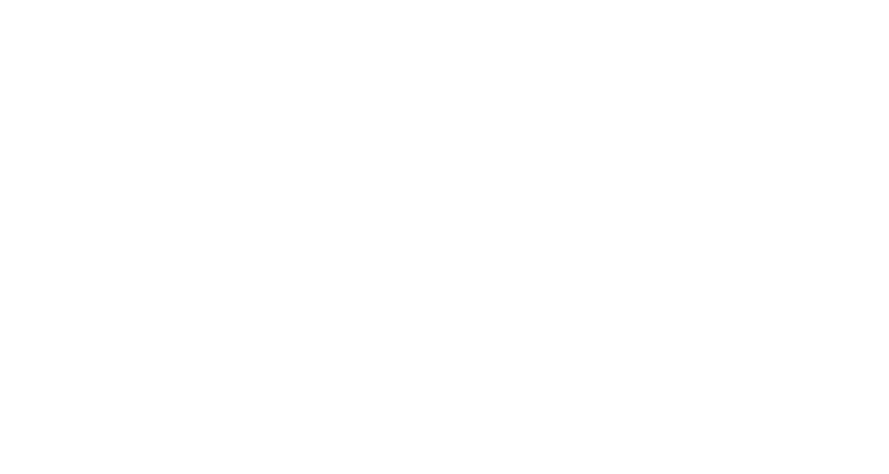
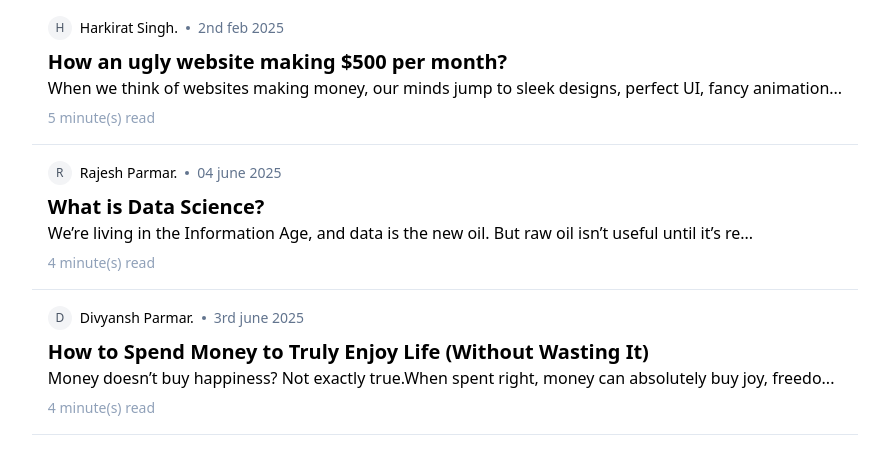
Before and after one commit to rajeshparmar69576/medium, a React (Vite) app in the folder medium/frontend/: page /blogs in a window 1280 px wide. Before the commit this address had no page. Shown: the top 474 px of the page, without its empty margins (195-1084 px from the left). Built offline with nearby package versions, Linux system fonts and the light colour scheme.

Commit message:
created blogCard component

```diff
--- a/medium/frontend/src/App.tsx
+++ b/medium/frontend/src/App.tsx
@@ -2,6 +2,7 @@
 import {BrowserRouter as Router,Routes,Route} from 'react-router-dom'
 import Signin from "./pages/Signin"
 import  Signup  from "./pages/Signup"
+import Blogs from "./pages/Blogs"
 import Blog from "./pages/Blog"
 
 
@@ -13,12 +14,12 @@
         <Routes>
           <Route path="/signup" element={<Signup />} />
           <Route path="/signin" element={<Signin />} />
-                  <Route path="/blog/:id" element={<Blog />} />
+          <Route path="/blog/:id" element={<Blog/>} />
+          <Route path="/blogs" element={<Blogs/>} />
         </Routes>
       </Router>
-
     </>
-  )
+  );
 }
 
 export default App
--- a/medium/frontend/src/components/Auth.tsx
+++ b/medium/frontend/src/components/Auth.tsx
@@ -19,7 +19,7 @@
             const response = await axios.post(`${BACKEND_URL}/api/v1/user/${type==="signup"?"signup":"signin"}`,postInputs);
             const jwt = response.data.jwt;
             localStorage.setItem("token", jwt)
-            navigate('/blog')
+            navigate('/blogs')
         } catch (error:any) {
             alert(type === "signup" ? "Error while signup" : "Error while signin")
             console.log(error.message)
--- /dev/null
+++ b/medium/frontend/src/components/BlogCard.tsx
@@ -0,0 +1,51 @@
+
+
+interface BlogCardProps{
+    authorName: string,
+    publishedDate: string,
+    title: string,
+    content:string
+}
+
+const BlogCard = ({ authorName, publishedDate, title, content }:BlogCardProps) => {
+    return (
+        <div className="border-b border-slate-200 pb-4 p-4">
+            <div className="flex">
+                <Avatar name={authorName} />
+                <div className="font-extralight pl-2 text-sm flex justify-center flex-col">
+                    {authorName}.
+                </div>
+                <div className="flex justify-center flex-col pl-2">
+                    <Circle/>
+                </div>
+                <div className="pl-2 font-thin text-slate-500 text-sm flex justify-center flex-col">
+                    {publishedDate}
+                </div>
+            </div>
+            <div className="text-xl font-semibold pt-2">
+                {title}
+            </div>
+            <div className="text-md font-thin">
+                {content.slice(0, 100) + "..."}
+            </div>
+            <div className="text-sm text-slate-400 font-thin pt-2">
+                {`${Math.ceil(content.length / 100)} minute(s) read`}
+            </div>
+      </div>
+    );
+}
+
+function Circle() {
+    return <div className="h-1 w-1 rounded-full bg-slate-500">
+
+    </div>
+}
+
+function Avatar({ name }: { name: string }) {
+    return <div className="relative inline-flex items-center justify-center w-6 h-6 overflow-hidden bg-gray-100 rounded-full dark:bg-gray-600">
+        <span className="font-extralight text-xs text-gray-600 dark:text-gray-300">{name[0]}</span>
+    </div>;
+
+}
+
+export default BlogCard
--- a/medium/frontend/src/pages/Blog.tsx
+++ b/medium/frontend/src/pages/Blog.tsx
@@ -1,3 +1,4 @@
+
 const Blog = () => {
   return (
     <div>Blog</div>
--- /dev/null
+++ b/medium/frontend/src/pages/Blogs.tsx
@@ -0,0 +1,39 @@
+import BlogCard from "../components/BlogCard"
+
+
+const Blogs = () => {
+    return (
+      <div className="flex justify-center">
+        <div className="max-w-full">
+          <BlogCard
+            authorName={"Harkirat Singh"}
+            title={"How an ugly website making $500 per month?"}
+            content={
+              "When we think of websites making money, our minds jump to sleek designs, perfect UI, fancy animations, and pixel-perfect perfection. But what if I told you there's an ugly, outdated-looking website pulling in $500 per month — and its not a flukeIn this post, lets dive into why design isnt everything, how this “ugly” site is winning the internet game, and what lessons you can apply to your own projects — especially if you’re just starting out."
+            }
+            publishedDate={"2nd feb 2025"}
+          />
+          <BlogCard
+            authorName={"Rajesh Parmar"}
+            title={"What is Data Science?"}
+            content={
+              "We’re living in the Information Age, and data is the new oil. But raw oil isn’t useful until it’s refined — and that’s where Data Science comes in.So what exactly is Data Science? Is it just crunching numbers? Running code? Or predicting what Netflix show you'll like next?Let’s break it down in a simple, beginner-friendly way."
+            }
+            publishedDate={"04 june 2025"}
+          />
+          <BlogCard
+            authorName={"Divyansh Parmar"}
+            title={
+              "How to Spend Money to Truly Enjoy Life (Without Wasting It)"
+            }
+            content={
+              "Money doesn’t buy happiness? Not exactly true.When spent right, money can absolutely buy joy, freedom, peace of mind — and unforgettable memories.The problem? Most people spend money chasing short-term dopamine instead of long-term satisfaction.Let’s flip the script. Here’s how to spend your money in ways that actually add value to your life."
+            }
+            publishedDate={"3rd june 2025"}
+          />
+        </div>
+      </div>
+    );
+};
+
+export default Blogs;
```
Lines whose indentation alone changed are shown as unchanged.
